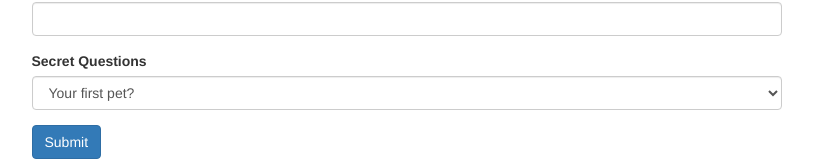
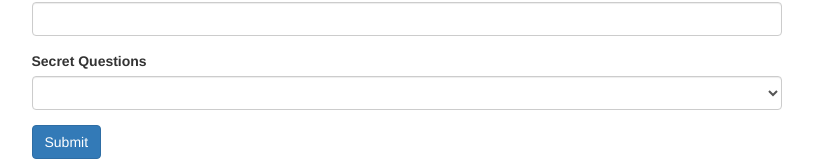
Before and after one commit to ng1v4n85/forms, an Angular app: page / in a window 1280 px wide. Shown: the part 131-297 px from the top of the page, without its empty margins (136-949 px from the left). Built offline with nearby package versions, Linux system fonts and the light colour scheme.

Commit message:
Creating the Form and Registering the Controls

```diff
--- a/src/app/app.component.html
+++ b/src/app/app.component.html
@@ -5,17 +5,31 @@
         <div id="user-data">
           <div class="form-group">
             <label for="username">Username</label>
-            <input type="text" id="username" class="form-control">
+            <input
+              type="text"
+              id="username"
+              class="form-control"
+              ngModel
+              name="username">
           </div>
           <button class="btn btn-default" type="button">Suggest an Userrname</button>
           <div class="form-group">
             <label for="email">Mail</label>
-            <input type="email" id="email" class="form-control">
+            <input
+              type="email"
+              id="email"
+              class="form-control"
+              ngModel
+              name="email">
           </div>
         </div>
         <div class="form-group">
           <label for="secret">Secret Questions</label>
-          <select id="secret" class="form-control">
+          <select
+            id="secret"
+            class="form-control"
+            ngModel
+            name="secret">
             <option value="pet">Your first pet?</option>
             <option value="teacher">Your first teacher?</option>
           </select>
--- a/src/app/app.module.ts
+++ b/src/app/app.module.ts
@@ -2,13 +2,15 @@
 import { BrowserModule } from '@angular/platform-browser';
 
 import { AppComponent } from './app.component';
+import { FormsModule } from '@angular/forms';
 
 @NgModule({
   declarations: [
     AppComponent
   ],
   imports: [
-    BrowserModule
+    BrowserModule,
+    FormsModule
   ],
   providers: [],
   bootstrap: [AppComponent]
```
